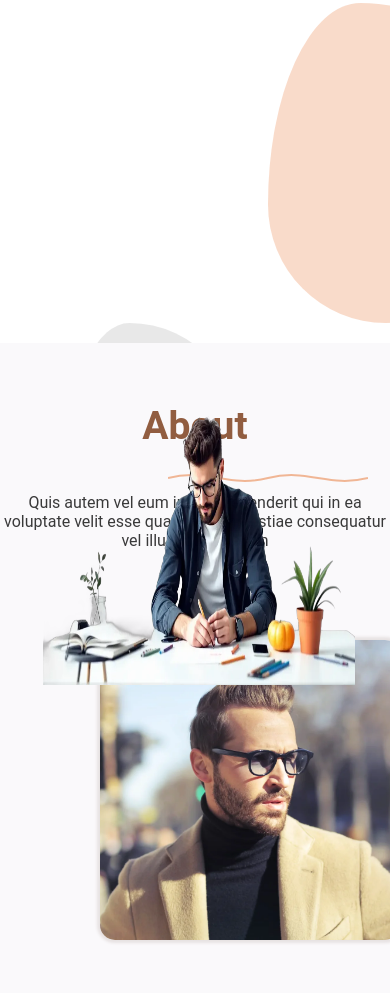
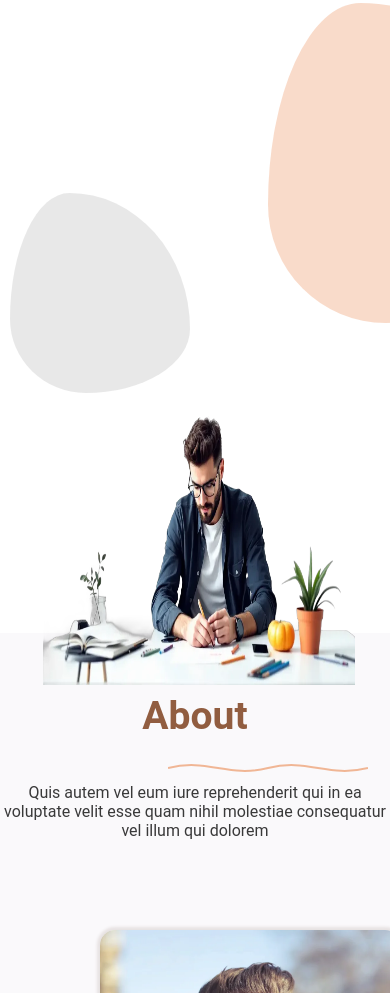
Before and after one commit to Emmanuel40p/EasyFolio-Project, a plain HTML site: page index.html in a window 390 px wide. Shown: the part 883-1876 px from the top of the page. Drawn offline with Linux system fonts and the light colour scheme.

Commit message:
version 2

```diff
--- a/mobile.css
+++ b/mobile.css
@@ -17,6 +17,9 @@
         margin: 0;
         box-sizing: border-box;
 
+     }
+     body{
+        overflow-x: scroll;
      }
      .navBar {
         margin-top: 20px;
@@ -151,13 +154,13 @@
     }
     #heroCircle2{
         position: relative;
-        left: 0;
+        margin-left: -720px;
 
-        top: 5em;
+        margin-top:30em ;
     }
     #aboutSection{
         position: relative;
-        top: 290px;
+        top: 100px;
 
     }
 
```
